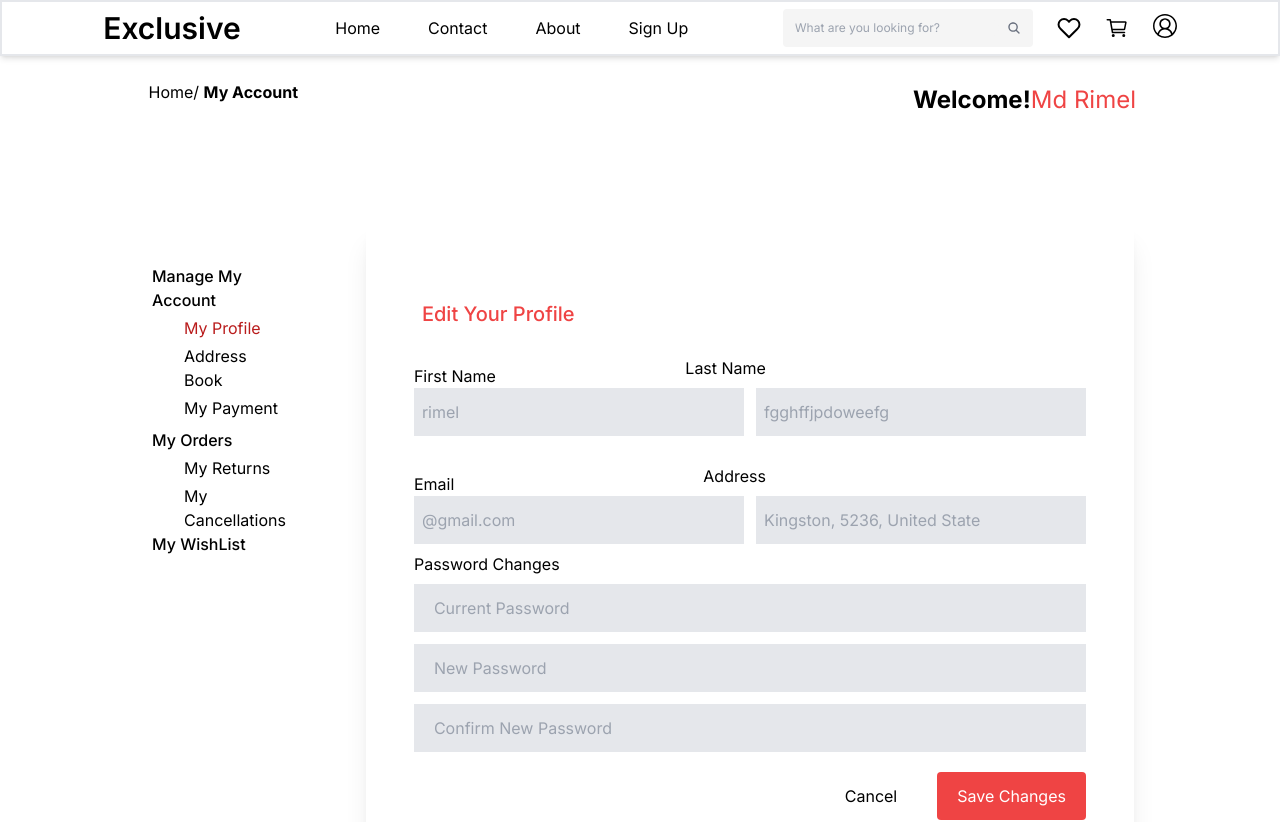
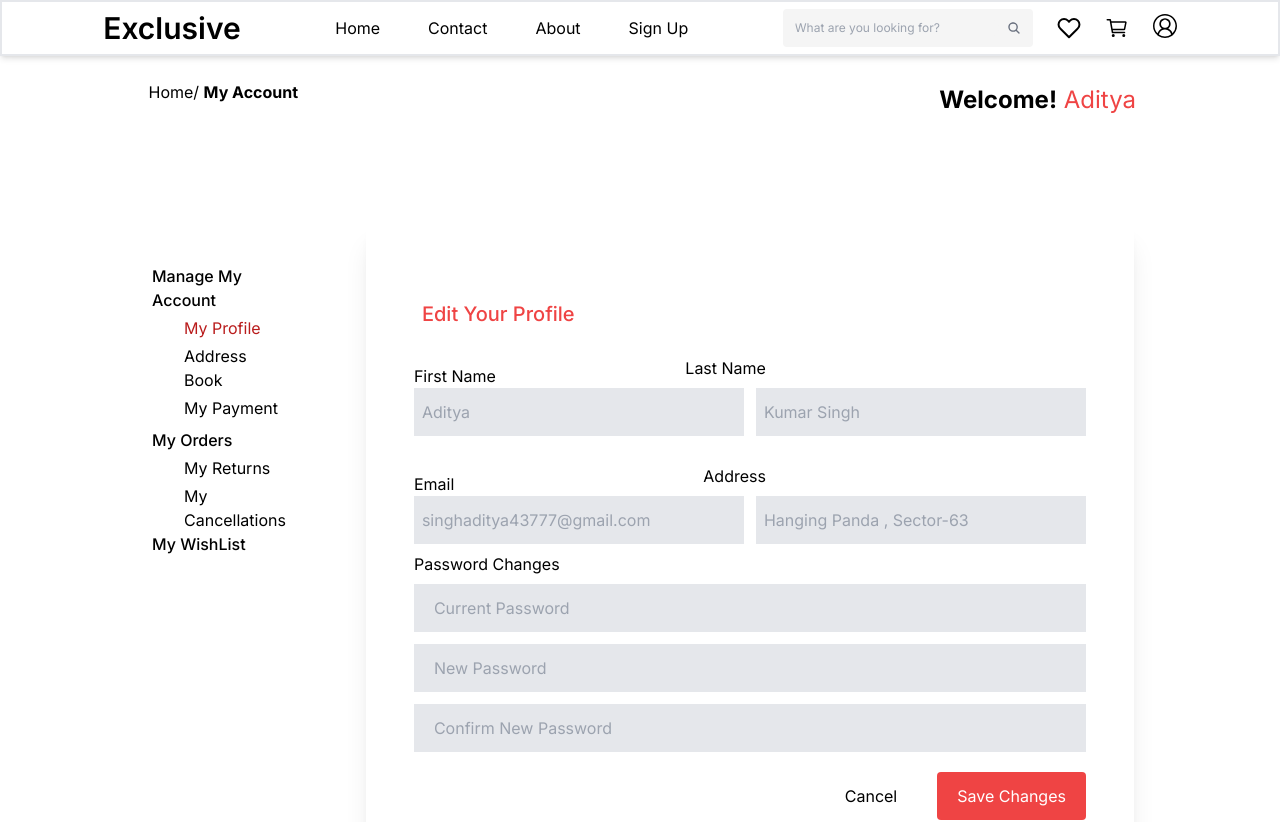
Before and after one commit to aditya-kumar-singh-3/Hanging-Exclusive, a Next.js app: page /Account in a window 1280 px wide. Shown: the top 822 px of the page. Built offline with nearby package versions, Linux system fonts and the light colour scheme.

Commit message:
Logout-token-delete

```diff
--- a/src/app/AccountContent/AccountContent.tsx
+++ b/src/app/AccountContent/AccountContent.tsx
@@ -10,7 +10,7 @@ const AccountContent = () => {
         </p>
         <p className="md:flex md:justify-center md:items-center md:mr-36 whitespace-break-spaces flex justify-center items-center mt-4 text-2xl">
           <b>Welcome!</b>
-          <span className="text-red-500 ">Md Rimel</span>
+          <span className="text-red-500 "> Aditya</span>
         </p>
       </div>
 
@@ -46,11 +46,11 @@ const AccountContent = () => {
           </div>
           <div className="md:flex md:justify-between  md:w-full  flex gap-3 ml-2 md:ml-0">
             <input
-              placeholder="rimel"
+              placeholder="Aditya"
               className="md:h-12 md:w-96  text-sm bg-gray-200 p-2   md:text-base  "
             />
             <input
-              placeholder="fgghffjpdoweefg"
+              placeholder="Kumar Singh"
               className="md:h-12 md:w-96   text-sm md:text-base p-2  bg-gray-200 "
             />
           </div>
@@ -60,11 +60,11 @@ const AccountContent = () => {
           </div>
           <div className="md:flex md:justify-between md:w-full flex gap-3 ml-2 md:ml-0 ">
             <input
-              placeholder="@gmail.com"
+              placeholder="singhaditya43777@gmail.com"
               className="md:h-12 md:w-96  text-sm p-2 bg-gray-200   md:text-base "
             />
             <input
-              placeholder="Kingston, 5236, United State"
+              placeholder="Hanging Panda , Sector-63"
               className="md:h-12 md:w-96  text-sm p-2 bg-gray-200 md:text-base "
             />
           </div>
--- a/src/app/mobilenav/MobileNav.tsx
+++ b/src/app/mobilenav/MobileNav.tsx
@@ -15,6 +15,8 @@ import { MdCancel } from "react-icons/md";
 import { IoMdStarOutline } from "react-icons/io";
 import { SlLogout } from "react-icons/sl";
 import toast, { Toaster } from 'react-hot-toast';
+import { deleteCookie } from 'cookies-next';
+
 const logout = () => toast.success('Logged Out Successfully');
 
 const MobileNav = () => {
@@ -36,6 +38,7 @@ const MobileNav = () => {
   };
 
   function loggout(){
+    deleteCookie('token');
        setTimeout(()=>{
         logout();
        },1000)
@@ -178,7 +181,7 @@ const MobileNav = () => {
             <Link href="/signup" className="text-lg font-semibold text-white">
              Sign Up
             </Link>
-            <Link href="/" onClick={(e)=>{e.preventDefault(); loggout();}} className="text-lg font-semibold text-white">
+            <Link href="/" onClick={loggout} className="text-lg font-semibold text-white">
              Logout
             </Link>
           </>
```
